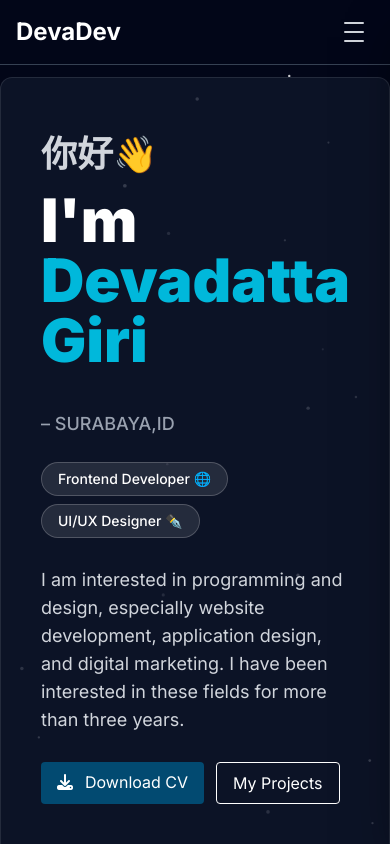
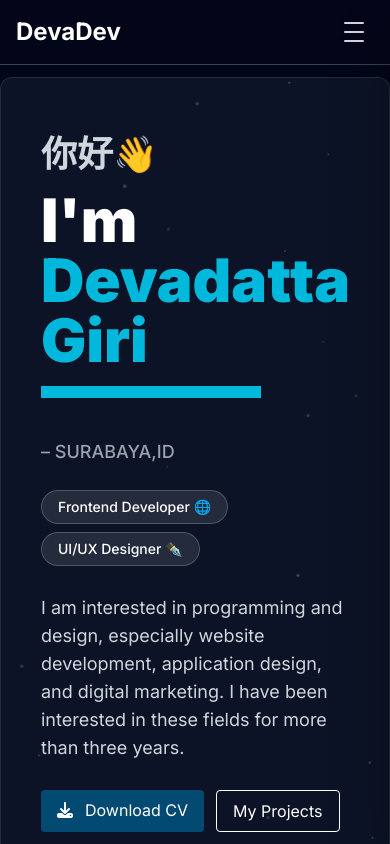
Before and after one commit to 1610Deva/portodevabysvelte, a SvelteKit app: page / in a window 390 px wide. Shown: the top 844 px of the page. Built offline with nearby package versions, Linux system fonts and the light colour scheme; a web font is replaced by a local one.

Commit message:
adding line under the name on homepage for mobile view

```diff
--- a/src/routes/+page.svelte
+++ b/src/routes/+page.svelte
@@ -170,6 +170,7 @@
 		<div class="mb-6">
 			<h1 class="my-4 text-4xl font-bold text-gray-300 md:text-5xl">{displayedGreetings}👋</h1>
 			<h1 class="my-4 text-6xl font-black text-white md:text-6xl lg:text-7xl">I'm <span class="text-cyan-500 sm:border-b-0 lg:border-b-8 border-blue-400">Devadatta Giri</span></h1>
+			<div class="w-[220px] h-3 bg-cyan-500 md:hidden"></div>
 			<h5 class="mt-10 text-lg text-gray-400 font-medium">– SURABAYA,ID </h5>
 		</div>
 
```
